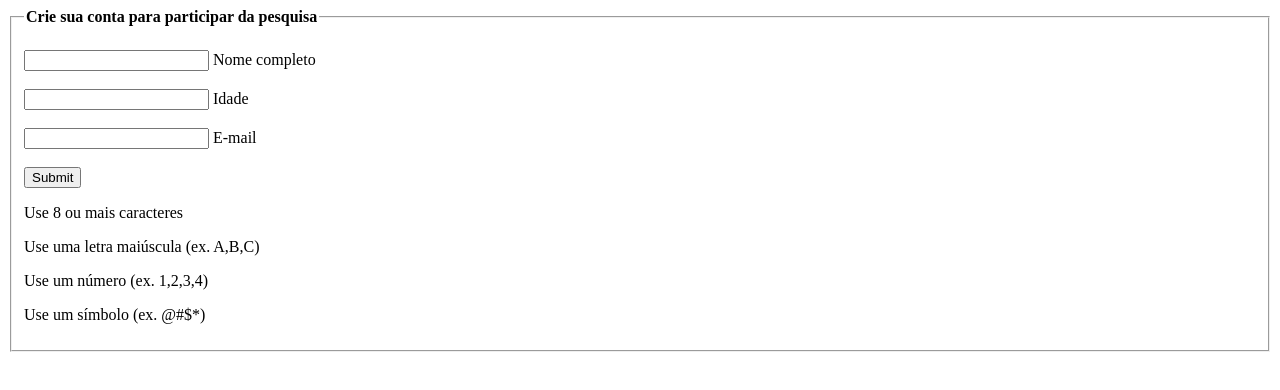
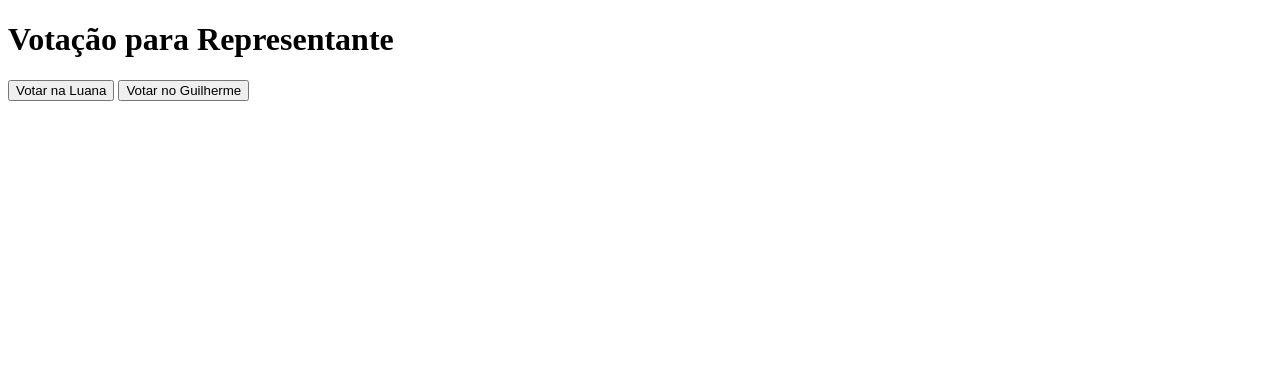
Before and after one commit to gucciedits/Vota-o-Representante, a plain HTML site: page formulario.html in a window 1280 px wide. Drawn offline with Linux system fonts and the light colour scheme.

Commit message:
Update formulario.html

```diff
--- a/formulario.html
+++ b/formulario.html
@@ -1,51 +1,29 @@
 <!DOCTYPE html>
-<html lang="br">
-
+<html lang="pt-BR">
 <head>
     <meta charset="UTF-8">
     <meta name="viewport" content="width=device-width, initial-scale=1.0">
-    <title>Pesquisa Boca de Urna Eleições 2024</title>
-    <link rel="stylesheet" href="css/estilo.css">
+    <title>Votação para Representante</title>
+</head>
+<body>
+    <h1>Votação para Representante</h1>
+    <button onclick="votar('Luana')">Votar na Luana</button>
+    <button onclick="votar('Guilherme')">Votar no Guilherme</button>
+
     <script>
-        function enviarformulario(event) {
-            event.preventDefault();
-            window.location.href = "votacao.html"; // Redireciona para a página de votação
+        function votar(candidato) {
+            let votos = JSON.parse(localStorage.getItem('votos')) || [0, 0];
+
+            if (candidato === 'Luana') {
+                votos[0]++;
+            } else if (candidato === 'Guilherme') {
+                votos[1]++;
+            }
+
+            localStorage.setItem('votos', JSON.stringify(votos));
+            alert('Voto registrado com sucesso!');
+            window.location.href = 'resultados.html'; // Redireciona para a página de resultados após o voto
         }
     </script>
-</head>
-
-<body>
-    <div class="box">
-        <form onsubmit="enviarformulario(event)">
-            <fieldset>
-                <legend><b>Crie sua conta para participar da pesquisa</b></legend>
-                <br>
-                <div class="inputBox">
-                    <input type="text" name="nome" id="nome" class="inputUser" required>
-                    <label for="nome" class="labelInput">Nome completo</label>
-                </div>
-                <br>
-                <div class="inputBox">
-                    <input type="number" name="number" id="number" class="inputUser" required>
-                    <label for="number" class="labelInput">Idade</label>
-                </div>
-                <br>
-                <div class="inputBox">
-                    <input type="email" name="email" id="email" class="inputUser" required>
-                    <label for="email" class="labelInput">E-mail</label>
-                </div>
-                <br>
-                <input type="submit" name="submit" id="submit">
-                <div class="requirements">
-                    <p>Use 8 ou mais caracteres</p>
-                    <p>Use uma letra maiúscula (ex. A,B,C)</p>
-                    <p>Use um número (ex. 1,2,3,4)</p>
-                    <p>Use um símbolo (ex. @#$*)</p>
-                </div>
-            </fieldset>
-        </form>
-    </div>
-
 </body>
-
 </html>
```
